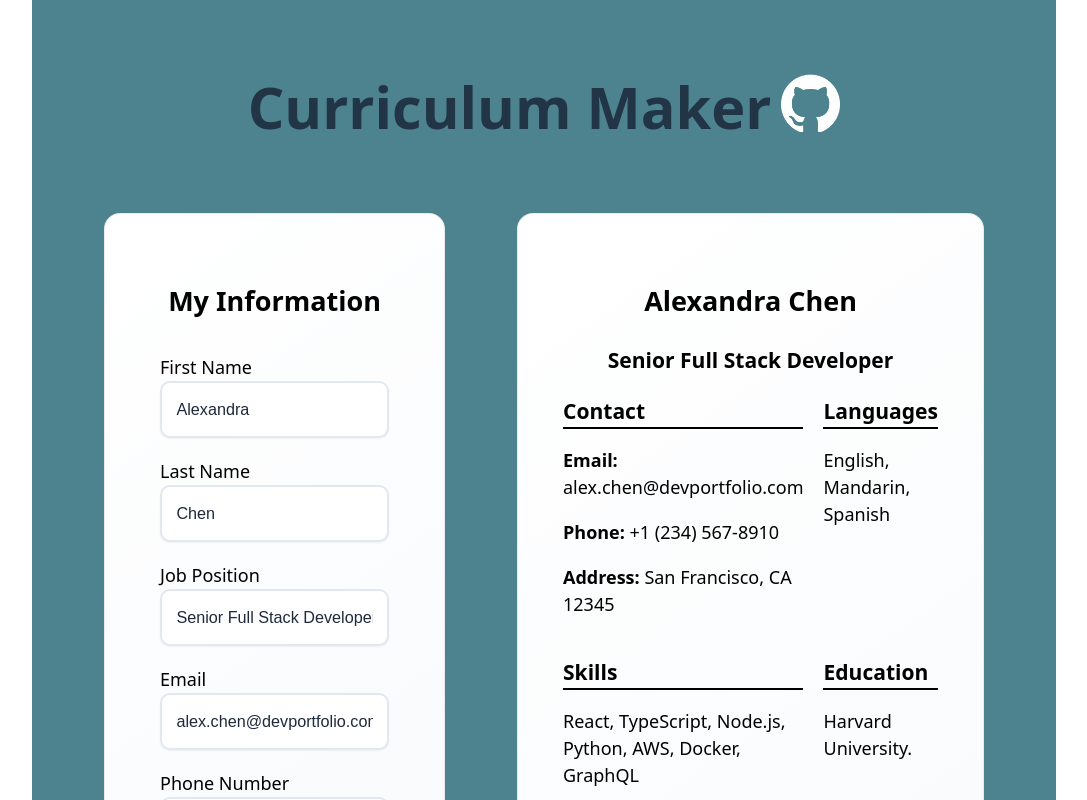
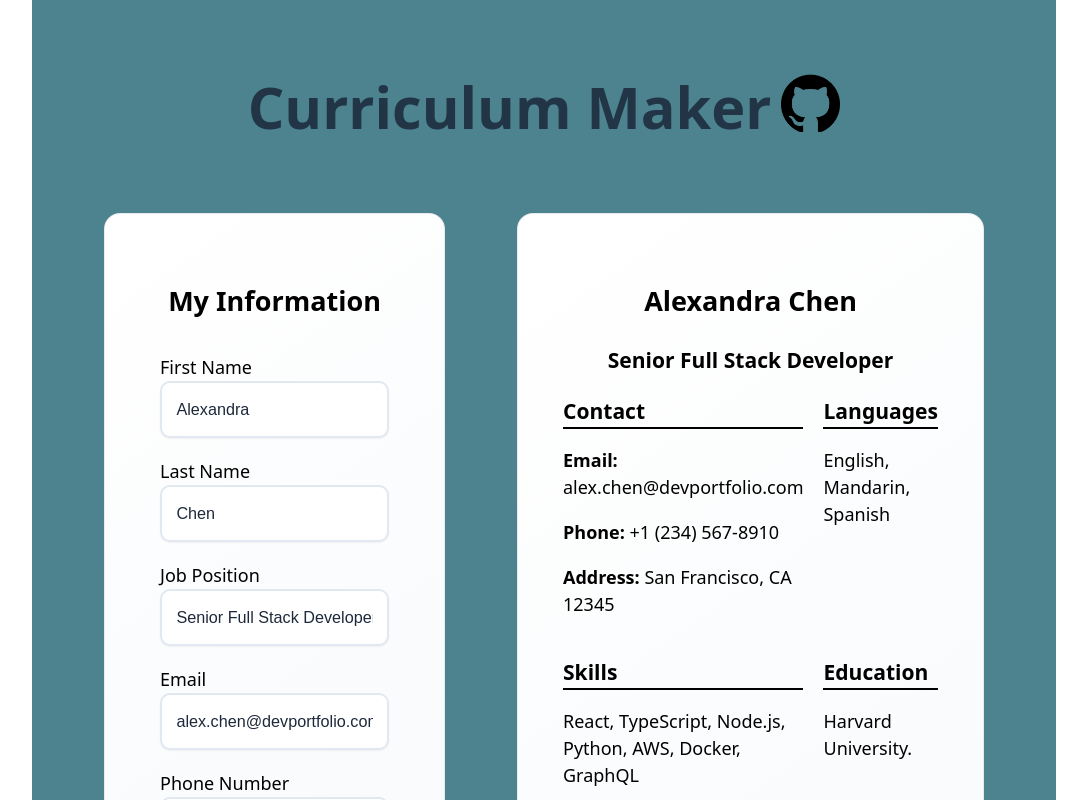
Before and after one commit to NickW16/CV-Application, a React (Vite) app: page / in a window 1280 px wide. In both pictures the pointer is over the picture 906 px from the left and 102 px from the top of the page. Shown: the top 800 px of the page, without its empty margins (96-1183 px from the left). Built offline with nearby package versions, Linux system fonts and the light colour scheme.

Commit message:
Fix github icon hover

```diff
--- a/src/index.css
+++ b/src/index.css
@@ -90,6 +90,13 @@ button:focus-visible {
    height: 3.2em;
 }
 
+.github-icon:hover {
+    filter: invert(100%);
+    transition: 0.2s;
+    animation: grow-more 1000ms ease-out;
+    animation-fill-mode: forwards;
+}
+
 #main-content {
    display:flex;
    flex-direction: column;
```
